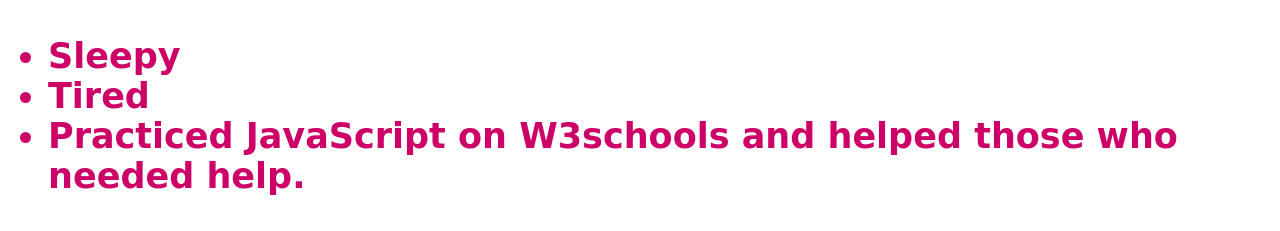
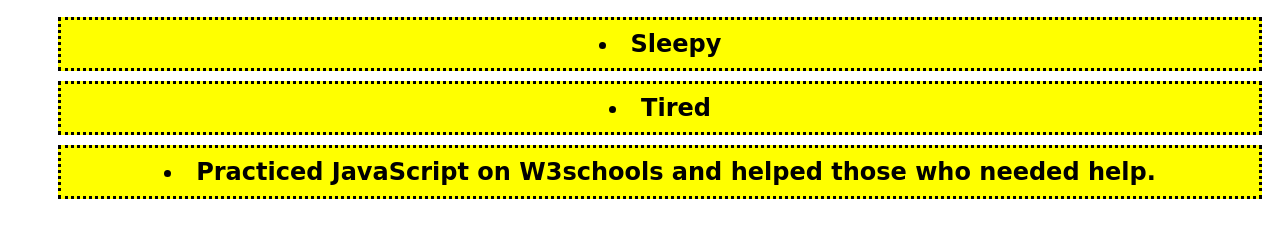
Before and after one commit to griseldaalvarez/day-1, a plain HTML site: page index.html in a window 1280 px wide. Shown: the part 1182-1413 px from the top of the page. Drawn offline with Linux system fonts and the light colour scheme; a web font is replaced by a local one.

Commit message:
centered list with bullets, added dotted border with background color of yellow

```diff
--- a/css/styles.css
+++ b/css/styles.css
@@ -32,9 +32,15 @@ h1{
     margin-left: 31%;
 }
 
-ul{
+.list-item{
     font-family: 'Waiting for the Sunrise', cursive;
-    font-size: 35px;
+    font-size: 24px;
     font-weight: bold;
-    color: #cc0066;
+    color: #000;
+    text-align: center;
+    list-style: inside;
+    padding: 10px;
+    border: dotted 3px #000;
+    margin: 10px;
+    background-color: yellow;
 }
--- a/index.html
+++ b/index.html
@@ -18,9 +18,9 @@
     <h1>Griselda Alvarez-Fernandez</h1>
     <img id = "tamales" src="images/tamales.jpg" alt="tamales">
     <ul>
-        <li>Sleepy</li>
-        <li>Tired</li>
-        <li>Practiced JavaScript on W3schools and helped those who needed help.</li>
+        <li class="list-item">Sleepy</li>
+        <li class="list-item">Tired</li>
+        <li class="list-item">Practiced JavaScript on W3schools and helped those who needed help.</li>
     </ul>
 </body>
 </html>
```
